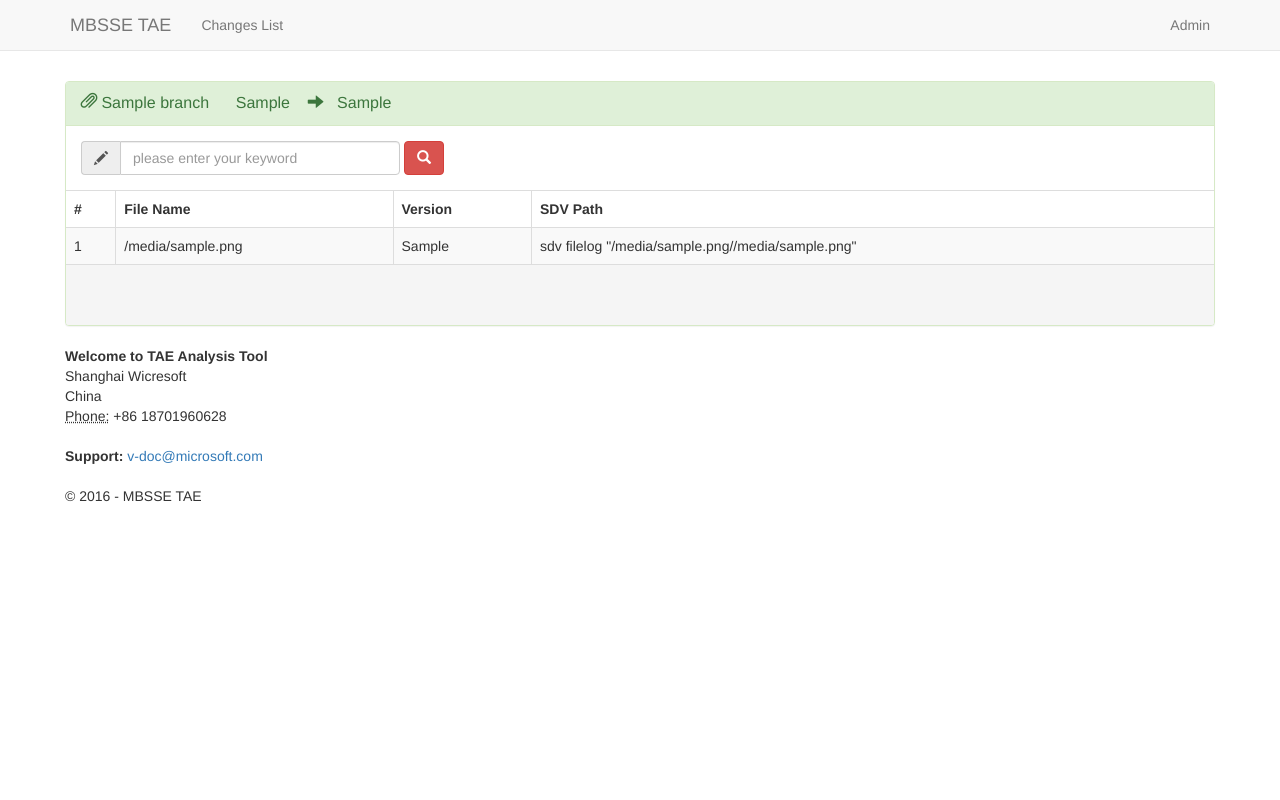
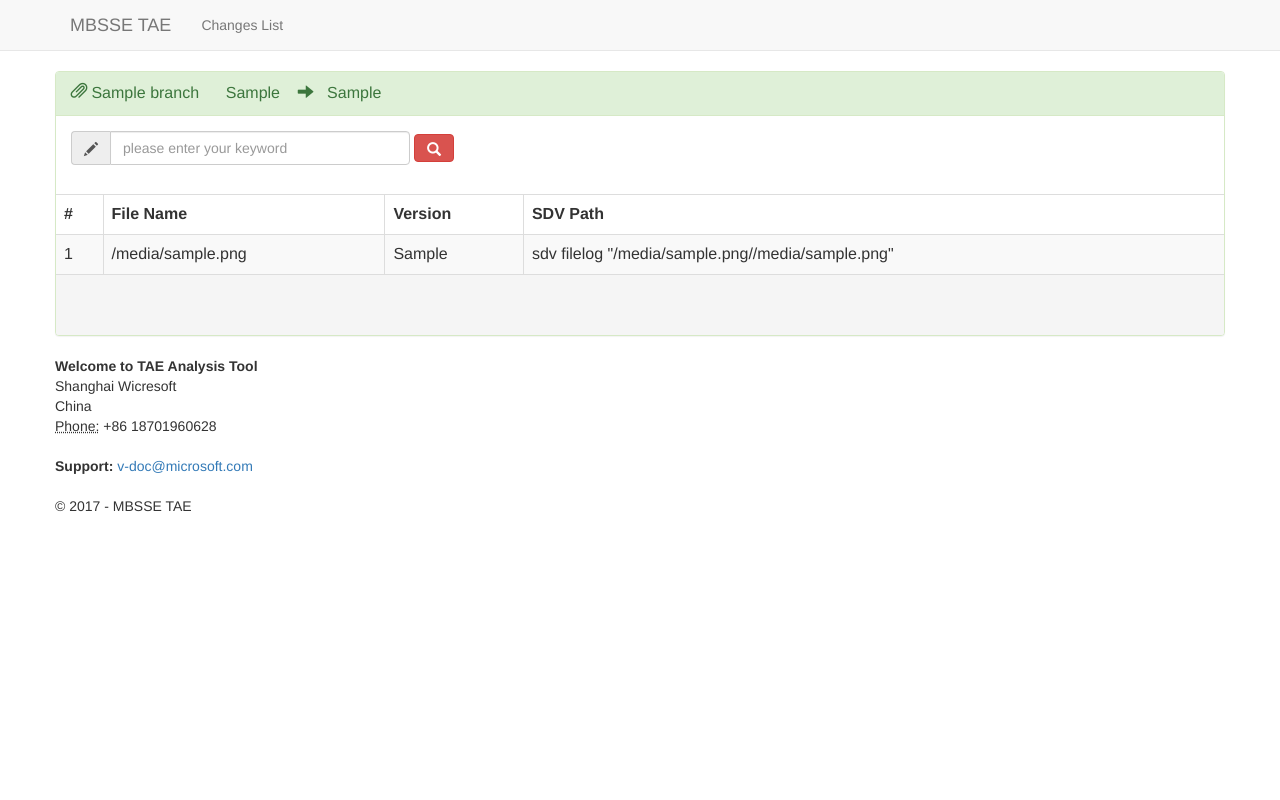
Before and after one commit to Wicreman/FishFamily, a Django app: template greenissues/templates/bluefish/detail.html in a window 1280 px wide. Run offline with Django 3.2, Linux system fonts and the light colour scheme; tables that the repository leaves empty hold one stand-in row (values such as "Sample post"); the template is opened without the code that fills it: values that come from a table or form of the project are taken from there, most other values are stand-ins (such as "Sample title", 1, 10 or a date in 2020); parts of the project's set-up code (start-up, migrations or seed data) failed here and were passed over; some libraries are stand-ins or nearby versions.

Commit message:
Final Version

```diff
--- a/greenissues/static/css/site.css
+++ b/greenissues/static/css/site.css
@@ -1,12 +1,12 @@
 body {
-    padding-top: 50px;
+    padding-top:20px;
     padding-bottom: 20px;
 }
 
 /* Set padding to keep content from hitting the edges */
 .body-content {
-    padding-left: 10px;
-    padding-right: 10px;
+    padding-left: 0px;
+    padding-right: 0px;
     margin-top: 30px;
 }
 
@@ -14,7 +14,7 @@ body {
 input,
 select,
 textarea {
-    max-width: 280px;
+    max-width: 300px;
 }
 
 /* styles for validation helpers */
--- a/greenissues/templates/base.html
+++ b/greenissues/templates/base.html
@@ -47,9 +47,6 @@
             <!--<li><a href="/greenissues/">Green Issues</a></li>-->
             <li><a href="/bluefish/">Changes List</a></li>
           </ul>
-          <ul class="nav navbar-nav navbar-right">
-            <li><a href="/myadmin/">Admin</a></li>
-          </ul>
         </div><!--/.nav-collapse -->
       </div>
     </nav>
@@ -76,7 +73,7 @@
          <address>
              <strong>Support:</strong>   <a href="mailto:Support@example.com">v-doc@microsoft.com</a><br />
          </address>
-         <p>&copy; 2016 - MBSSE TAE</p>
+         <p>&copy; 2017 - MBSSE TAE</p>
 
         </footer>
     </div> <!-- /container -->
--- a/greenissues/templates/bluefish/detail.html
+++ b/greenissues/templates/bluefish/detail.html
@@ -21,7 +21,7 @@
           <button type="submit" class="btn btn-danger"><span class="glyphicon glyphicon-search"></span> </button>
         </form>
     </div>
-     <table class="table table-striped table-hover table-bordered">
+     <table class="table table-striped table-hover .table-condensed table-bordered" style="table-layout：fixed">
         <thead>
             <tr>
                 <th>#</th>
@@ -36,7 +36,7 @@
                 <td> {{ changes.start_index | add:forloop.counter0}}</td>
                 <td>{{ change.file_name }} </td>
                 <td>{{ change.current_version }} </td>
-                <td>sdv filelog "{{ change.file_path }}/{{ change.file_name }}" </td>
+                <td style="word-wrap:break-word; word-break:break-all;">sdv filelog "{{ change.file_path }}/{{ change.file_name }}" </td>
             </tr>
             {% endfor %}
         </tbody>
```
Also changed, not shown: 1 other file.
